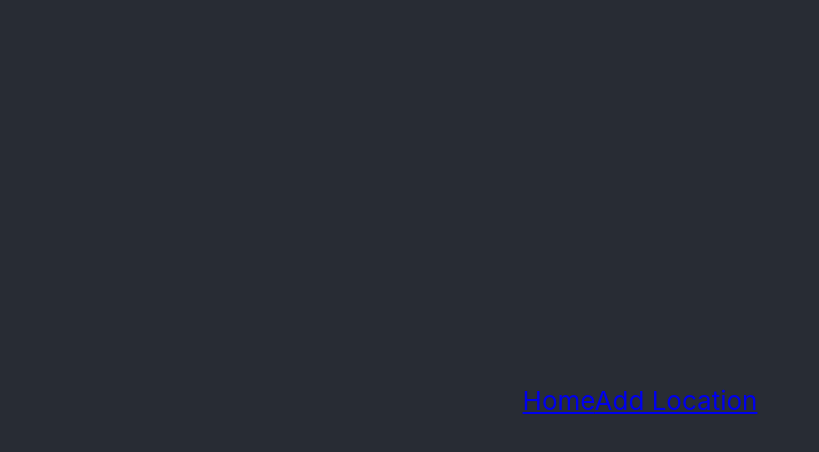
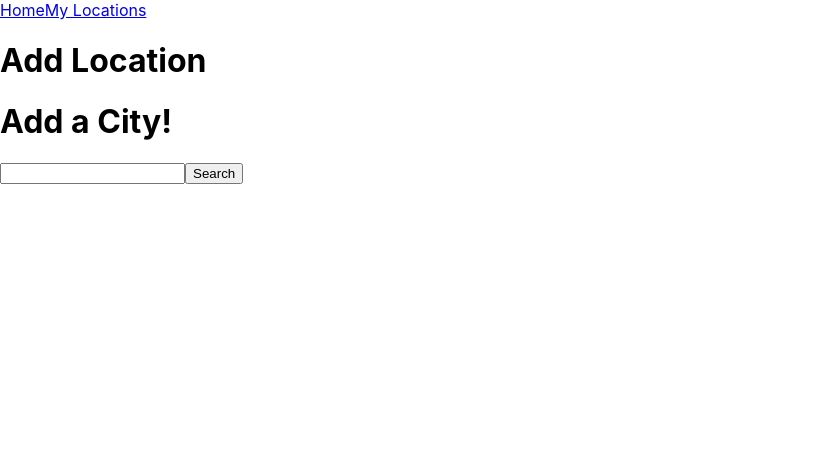
Before and after one commit to RytisDr/weather-app, a React (Create React App) app: page /My-Locations in a window 1280 px wide. Shown: the top 452 px of the page, without its empty margins (0-819 px from the left). Built offline with nearby package versions, Linux system fonts and the light colour scheme.

Commit message:
Moves navigation to a component, adds search form component, hooks up search query to an API

```diff
--- a/src/App.js
+++ b/src/App.js
@@ -1,30 +1,48 @@
 import React, { Component } from "react";
-import { BrowserRouter as Router, Switch, Route, Link } from "react-router-dom";
-import AddLocation from "./pages/AddLocation";
+import Navigation from "./components/Navigation";
+import SearchForm from "./components/SearchForm";
 import "./App.css";
 
-function App() {
-  return (
-    <Router>
-      <div className="App">
-        <header className="App-header">
-          <nav>
-            <Link to="/">Home</Link>
-            <Link to="/Add-Location">Add Location</Link>
-          </nav>
-          <Switch>
-            <Route exact path="/">
-              <h1>INDEX</h1>
-            </Route>
-            <Route
-              path="/Add-Location"
-              component={props => <AddLocation {...props} />}
-            />
-          </Switch>
+class App extends Component {
+  state = {
+    myLocations: "",
+    searchResult: ""
+  };
+  componentDidMount() {
+    if (window.localStorage.cities) {
+    }
+  }
+  onSubmit = searchQuery => {
+    if (searchQuery) {
+      this.fetchCurrentWeather(searchQuery);
+    }
+  };
+  fetchCurrentWeather = location => {
+    const APIKey = "ed63ab6e517fbb4dbbf4444d70356ca0";
+    fetch(
+      `https://api.openweathermap.org/data/2.5/weather?q=${location}&appid=${APIKey}`
+    )
+      .then(res => res.json())
+      .then(result => {
+        console.log(result);
+      });
+  };
+  fetchWeatherForecast = location => {};
+  render() {
+    const savedLocations = this.state.myLocations;
+    return (
+      <div className="indexWrap">
+        <header className="indexHeader">
+          <Navigation />
         </header>
+        <div className="indexBody">
+          {!savedLocations && <h1>Add a City!</h1>}
+          <SearchForm handleSubmit={this.onSubmit} />
+          <h2>{this.state.searchResult}</h2>
+        </div>
       </div>
-    </Router>
-  );
+    );
+  }
 }
 
 export default App;
--- /dev/null
+++ b/src/components/Navigation.jsx
@@ -0,0 +1,25 @@
+import React, { Component } from "react";
+import { BrowserRouter as Router, Switch, Route, Link } from "react-router-dom";
+import MyLocations from "../pages/MyLocations";
+
+export default class Navigation extends Component {
+  render() {
+    return (
+      <Router>
+        <nav>
+          <Link to="/">Home</Link>
+          <Link to="/My-Locations">My Locations</Link>
+        </nav>
+        <Switch>
+          <Route exact path="/">
+            <h1>INDEX</h1>
+          </Route>
+          <Route
+            path="/My-Locations"
+            component={props => <MyLocations {...props} />}
+          />
+        </Switch>
+      </Router>
+    );
+  }
+}
--- /dev/null
+++ b/src/components/SearchForm.jsx
@@ -0,0 +1,20 @@
+import React, { Component } from "react";
+
+export default class SearchForm extends Component {
+  state = {
+    searchQuery: null
+  };
+  render() {
+    return (
+      <div className="searchForm">
+        <input
+          type="text"
+          onChange={event => this.setState({ searchQuery: event.target.value })}
+        />
+        <button onClick={() => this.props.handleSubmit(this.state.searchQuery)}>
+          Search
+        </button>
+      </div>
+    );
+  }
+}
--- a/src/pages/AddLocation.jsx
+++ b/src/pages/MyLocations.jsx
@@ -1,7 +1,8 @@
 import React, { Component } from "react";
 
-export default class AddLocation extends Component {
+export default class MyLocations extends Component {
   state = {};
+
   render() {
     return <h1>Add Location</h1>;
   }
```
Also changed, not shown: src/components/Cities.jsx (added), 1 other file (tests, documents, lock files or other folders).
